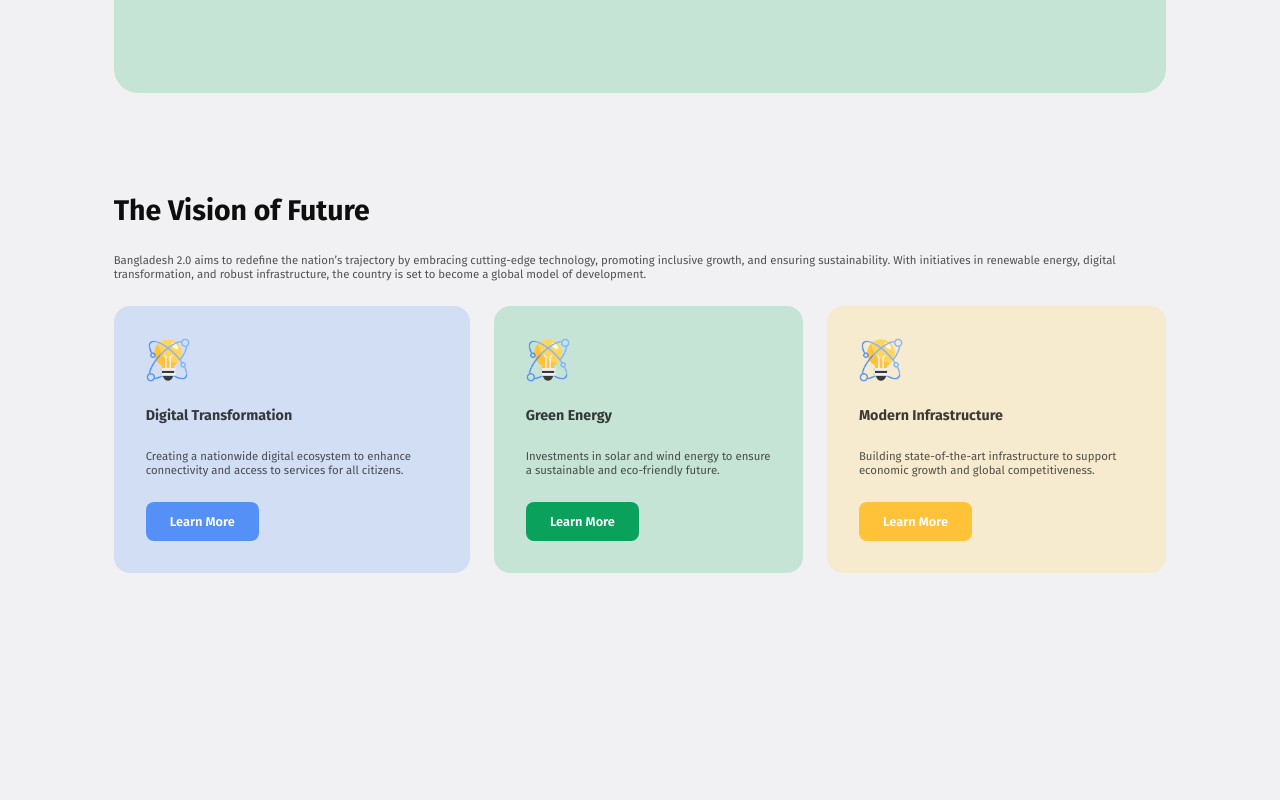
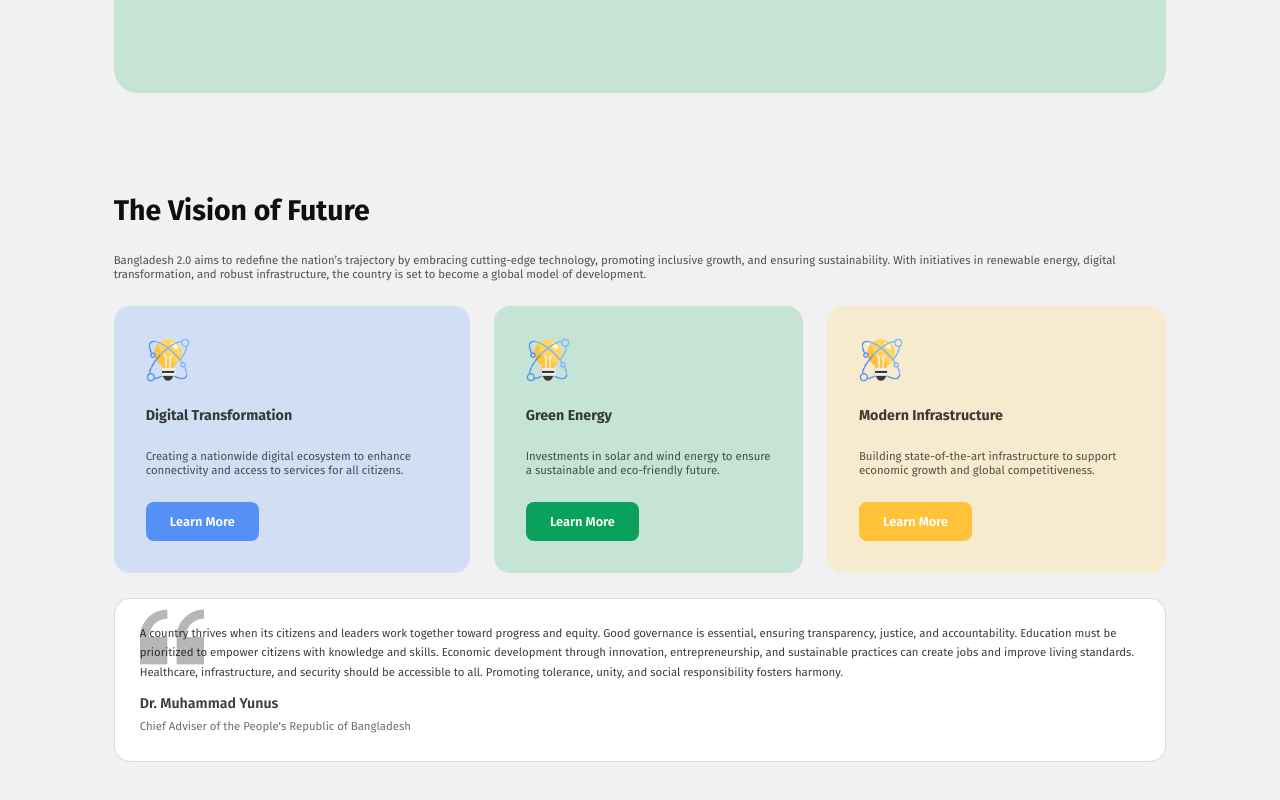
Before and after one commit to Mahdi-CSE/b11-assignment-01, a plain HTML site: page index.html in a window 1280 px wide. Shown: the part 581-1381 px from the top of the page. Before the commit the page ends 1254 px from the top, so only its background shows below. Drawn offline with Linux system fonts and the light colour scheme.

Commit message:
Added the Quote Section

```diff
--- a/index.html
+++ b/index.html
@@ -75,6 +75,27 @@
               >
             </div>
           </div>
+          <!-- Quote section starts here -->
+          <div class="quote-section">
+            <div class="quote">
+              <p>
+                A country thrives when its citizens and leaders work together
+                toward progress and equity. Good governance is essential,
+                ensuring transparency, justice, and accountability. Education
+                must be prioritized to empower citizens with knowledge and
+                skills. Economic development through innovation,
+                entrepreneurship, and sustainable practices can create jobs and
+                improve living standards. Healthcare, infrastructure, and
+                security should be accessible to all. Promoting tolerance,
+                unity, and social responsibility fosters harmony.
+              </p>
+              <div class="vision-advisor">
+                <h4>Dr. Muhammad Yunus</h4>
+                <p>Chief Adviser of the People's Republic of Bangladesh</p>
+              </div>
+            </div>
+          </div>
+          <!-- Quote section ends here -->
         </div>
       </section>
       <!-- Vision of Future Ends Here -->
--- a/style/style.css
+++ b/style/style.css
@@ -156,4 +156,51 @@ body {
   background-color: rgb(255, 255, 255);
   transition: 1s;
 }
+
+/* Quote Section starts here */
+
+#vision-section .vision-area .quote-section {
+  width: 100%;
+  padding: 25px;
+  box-sizing: border-box;
+  border: 1px solid rgba(14, 14, 14, 0.15);
+  border-radius: 16px;
+  background-color: rgb(255, 255, 255);
+}
+#vision-section .vision-area .quote-section .quote::before {
+  content: url("../assets/quote-bg.png");
+  position: absolute;
+  top: -19px;
+  z-index: 0;
+}
+#vision-section .vision-area .quote-section .quote {
+  margin: 0;
+  position: relative;
+  z-index: 1;
+}
+#vision-section .vision-area .quote-section .quote p {
+  color: rgba(14, 14, 14, 0.8);
+  font-family: Fira Sans;
+  font-size: 11.3832px;
+  font-weight: 400;
+  line-height: 1.7;
+  text-align: left;
+}
+#vision-section .vision-area .quote-section .quote .vision-advisor h4 {
+  color: rgba(14, 14, 14, 0.8);
+  font-family: Fira Sans;
+  font-size: 14.23px;
+  font-weight: 600;
+  margin-top: 13px;
+}
+#vision-section .vision-area .quote-section .quote .vision-advisor p {
+  color: rgba(14, 14, 14, 0.6);
+  font-family: Fira Sans;
+  font-size: 11.38px;
+  font-weight: 400;
+  text-align: left;
+  margin-top: 5px;
+}
+/* Quote Section Ends Here */
+
 /* Vision of future ends here */
```
